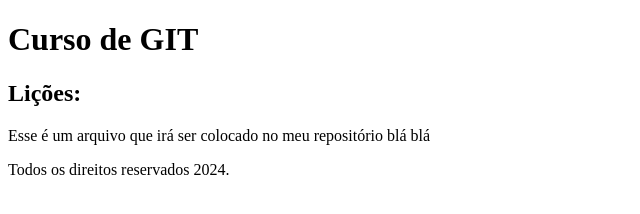
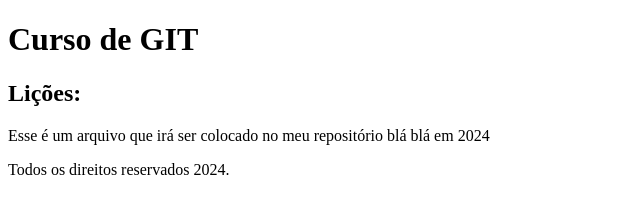
Before and after one commit to brunokw/teste, a plain HTML site: page index.html in a window 1280 px wide. Shown: the full height of the page, 0-640 px from the left. Drawn offline with Linux system fonts and the light colour scheme.

```diff
--- a/index.html
+++ b/index.html
@@ -8,7 +8,7 @@
   <body>
     <h1>Curso de GIT</h1>
     <h2>Lições:</h2>
-    <p>Esse é um arquivo que irá ser colocado no meu repositório blá blá</p>
+    <p>Esse é um arquivo que irá ser colocado no meu repositório blá blá em 2024</p>
     <footer>Todos os direitos reservados 2024.</footer>
   </body>
 </html>
```
